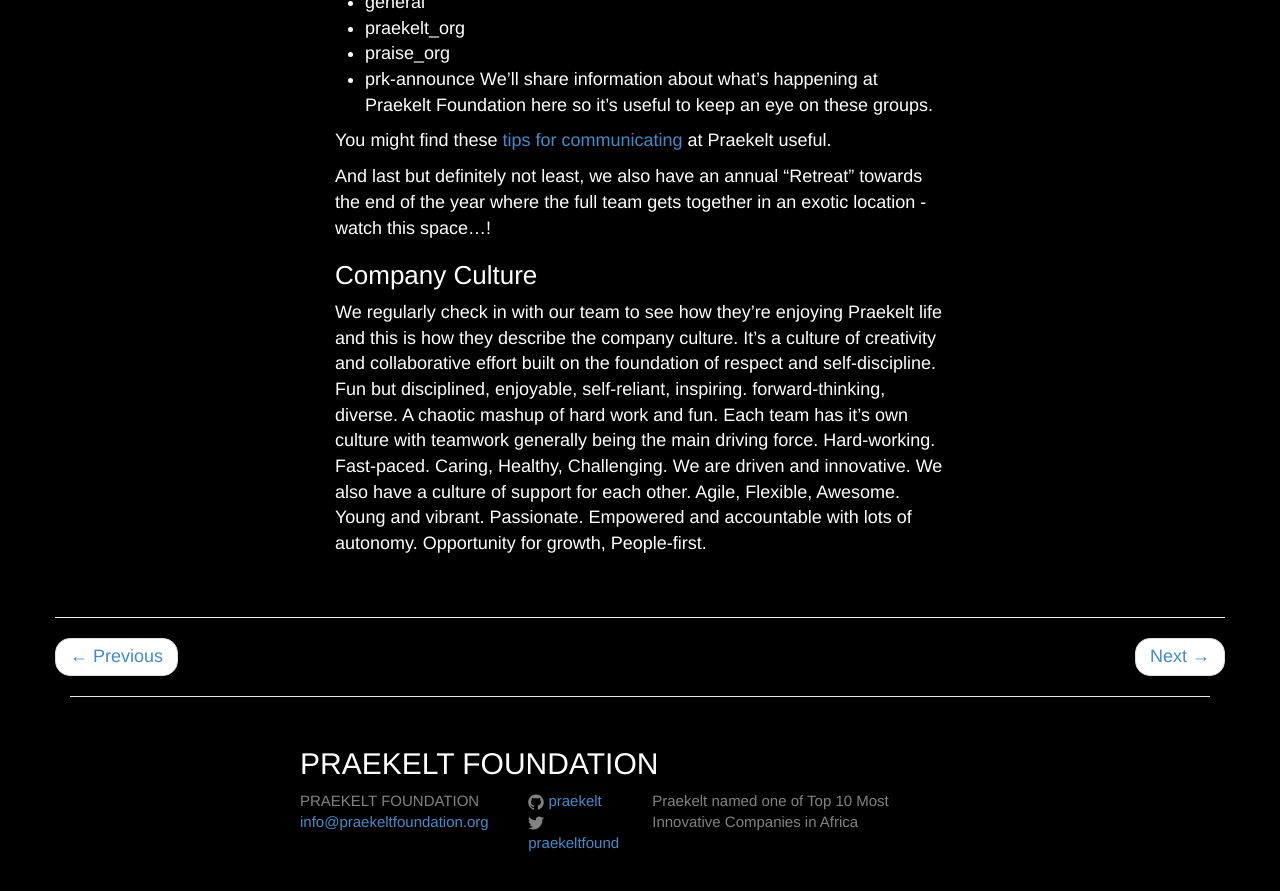
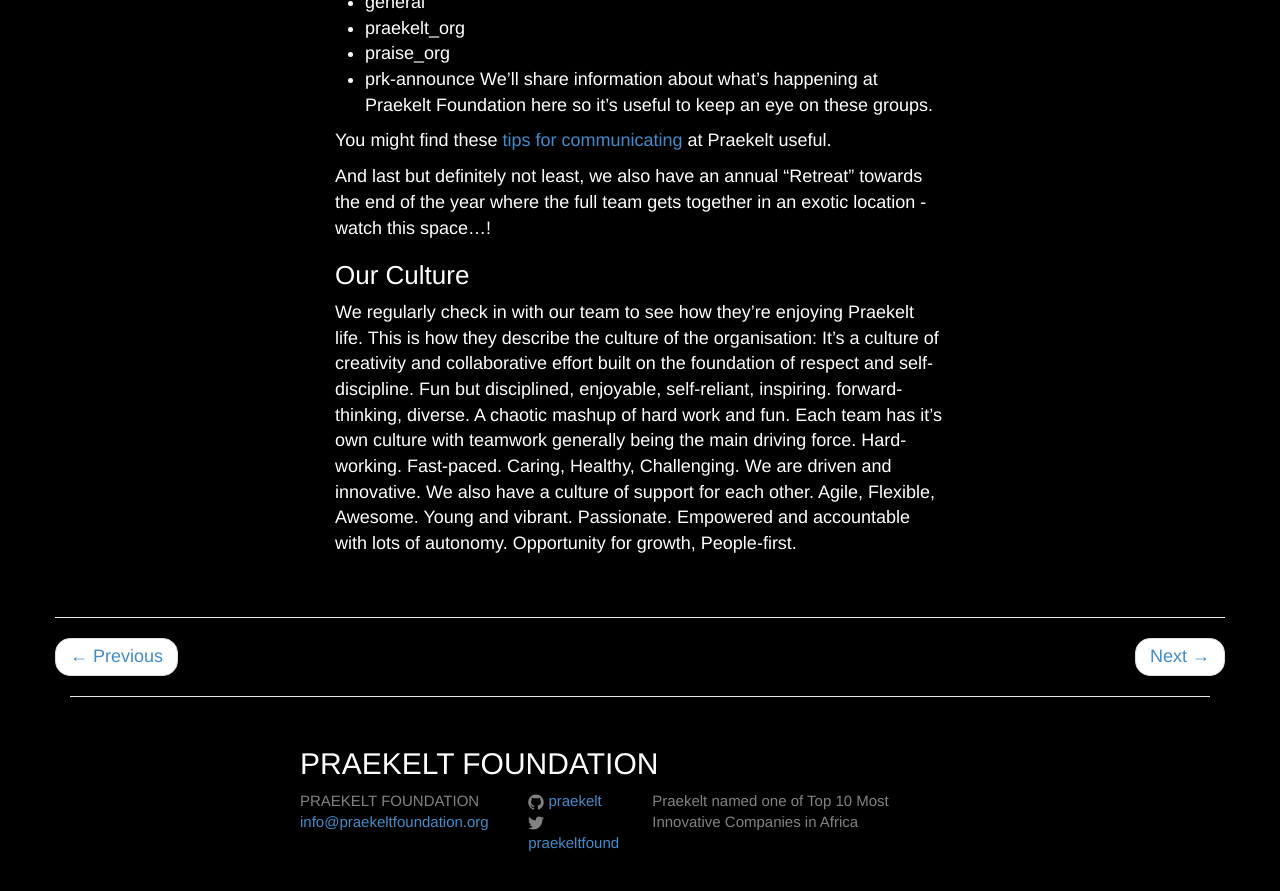
Before and after one commit to praekelt/handbook, a Jekyll site: the page built from _posts/2015-06-13-Our Structure.md, in a window 1280 px wide and 900 px high, scrolled down 1325 px. Shown: the top 891 px of the window. Built offline with Jekyll 4.4.1, drawn with Linux system fonts in a browser that asks for light colours; nearby versions of some CDN libraries.

Commit message:
Updated 2015-06-13-Our Structure.md

```diff
--- a/_posts/2015-06-13-Our Structure.md
+++ b/_posts/2015-06-13-Our Structure.md
@@ -31,5 +31,5 @@
 
 And last but definitely not least, we also have an annual “Retreat” towards the end of the year where the full team gets together in an exotic location - watch this space...!
 
-### Company Culture
-We regularly check in with our team to see how they’re enjoying Praekelt life and this is how they describe the company culture. It’s a culture of creativity and collaborative effort built on the foundation of respect and self-discipline. Fun but disciplined, enjoyable, self-reliant, inspiring. forward-thinking, diverse. A chaotic mashup of hard work and fun. Each team has it's own culture with teamwork generally being the main driving force. Hard-working. Fast-paced. Caring, Healthy, Challenging.  We are driven and innovative. We also have a culture of support for each other.  Agile, Flexible, Awesome. Young and vibrant. Passionate. Empowered and accountable with lots of autonomy. Opportunity for growth, People-first.
+### Our Culture
+We regularly check in with our team to see how they’re enjoying Praekelt life.  This is how they describe the culture of the organisation: It’s a culture of creativity and collaborative effort built on the foundation of respect and self-discipline. Fun but disciplined, enjoyable, self-reliant, inspiring. forward-thinking, diverse. A chaotic mashup of hard work and fun. Each team has it's own culture with teamwork generally being the main driving force. Hard-working. Fast-paced. Caring, Healthy, Challenging.  We are driven and innovative. We also have a culture of support for each other.  Agile, Flexible, Awesome. Young and vibrant. Passionate. Empowered and accountable with lots of autonomy. Opportunity for growth, People-first.
```
